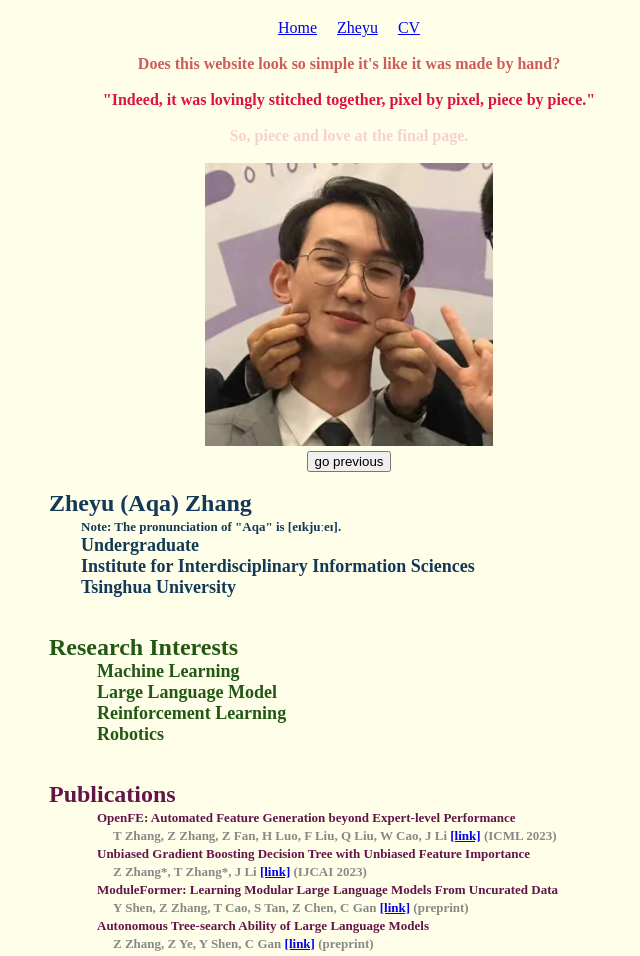
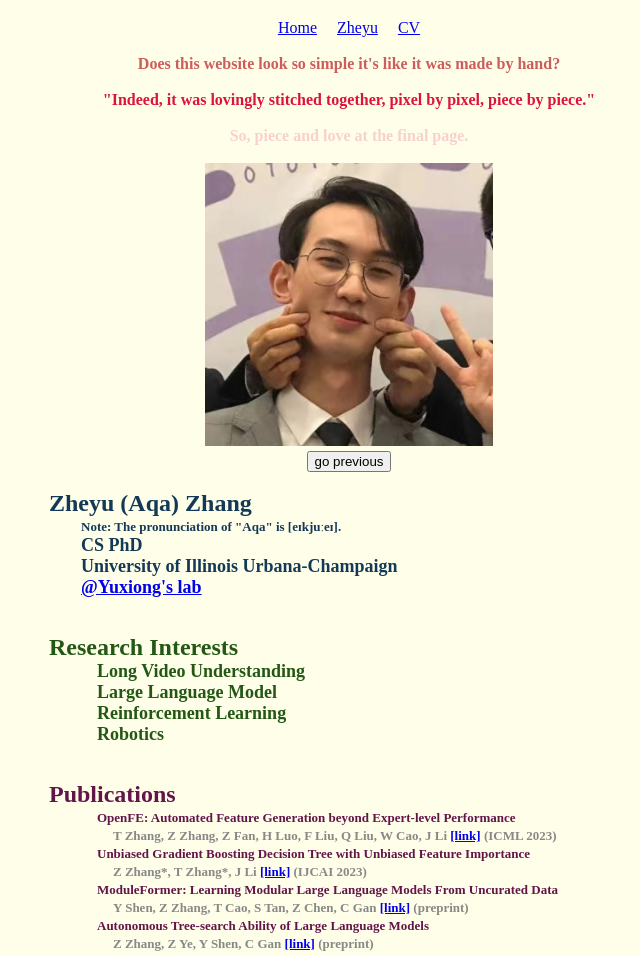
Before and after one commit to ZheyuAqaZhang/ZheyuAqaZhang.github.io, a plain HTML site: page index.html in a window 1280 px wide. Shown: the part 141-1097 px from the top of the page, without its empty margins (291-931 px from the left). Drawn offline with Linux system fonts and the light colour scheme.

Commit message:
Update index.html

```diff
--- a/index.html
+++ b/index.html
@@ -161,11 +161,11 @@
                 &nbsp; &nbsp; &nbsp; &nbsp;
                 <font size="2">Note: The pronunciation of "Aqa" is [eɪkjuːeɪ].</font><br/>
                 &nbsp; &nbsp; &nbsp; &nbsp;
-                <font size="4">Undergraduate</font><br/>
+                <font size="4">CS PhD</font><br/>
                 &nbsp; &nbsp; &nbsp; &nbsp;
-                <font size="4">Institute for Interdisciplinary Information Sciences</font><br/>
+                <font size="4">University of Illinois Urbana-Champaign</font><br/>
                 &nbsp; &nbsp; &nbsp; &nbsp;
-                <font size="4">Tsinghua University</font>
+                <font size="4"><a href="https://yxw.cs.illinois.edu/#students">@Yuxiong's lab</a></font>
             </div>
         </div>
     </div>
@@ -176,7 +176,7 @@
             <div align="left">
                 <font size="5">Research Interests</font><br/>
                 &nbsp; &nbsp; &nbsp; &nbsp; &nbsp; &nbsp;
-                <font size="4">Machine Learning</font><br/>
+                <font size="4">Long Video Understanding</font><br/>
                 &nbsp; &nbsp; &nbsp; &nbsp; &nbsp; &nbsp;
                 <font size="4">Large Language Model</font><br/>
                 &nbsp; &nbsp; &nbsp; &nbsp; &nbsp; &nbsp;
```
